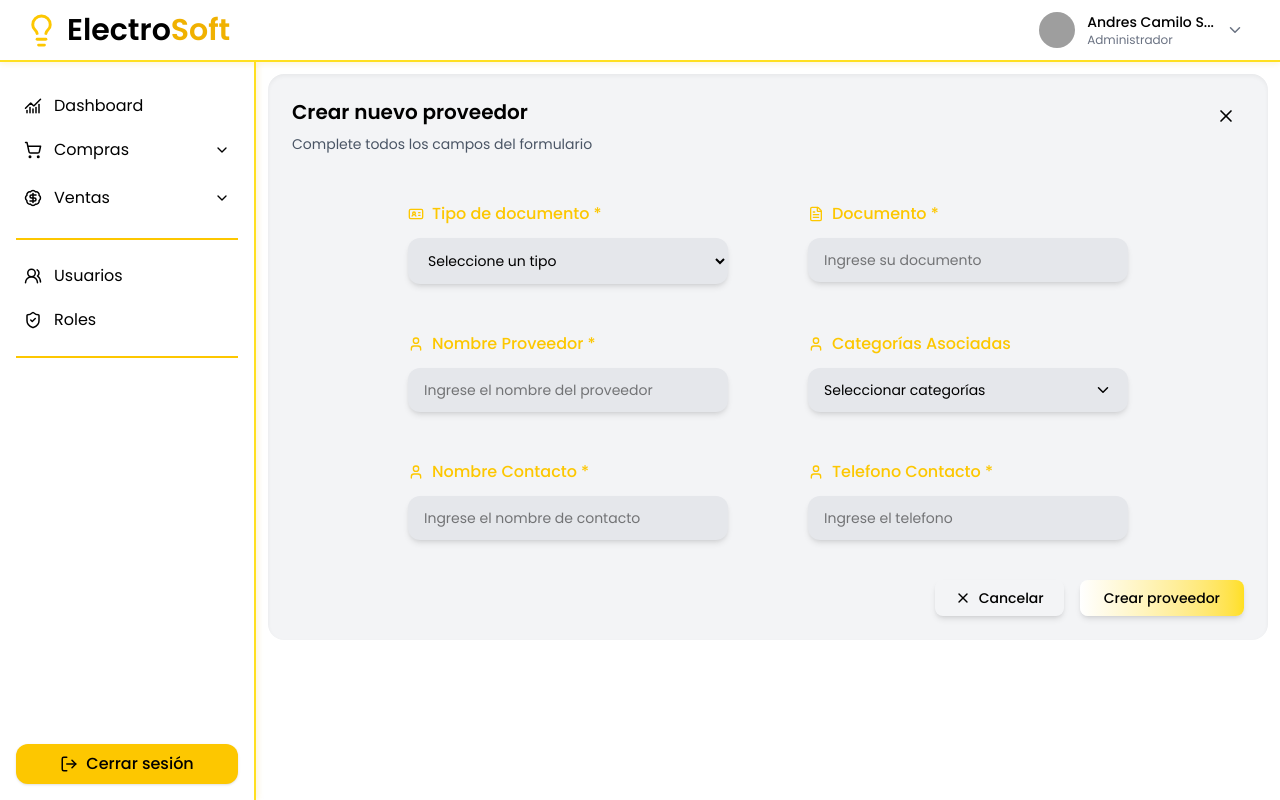
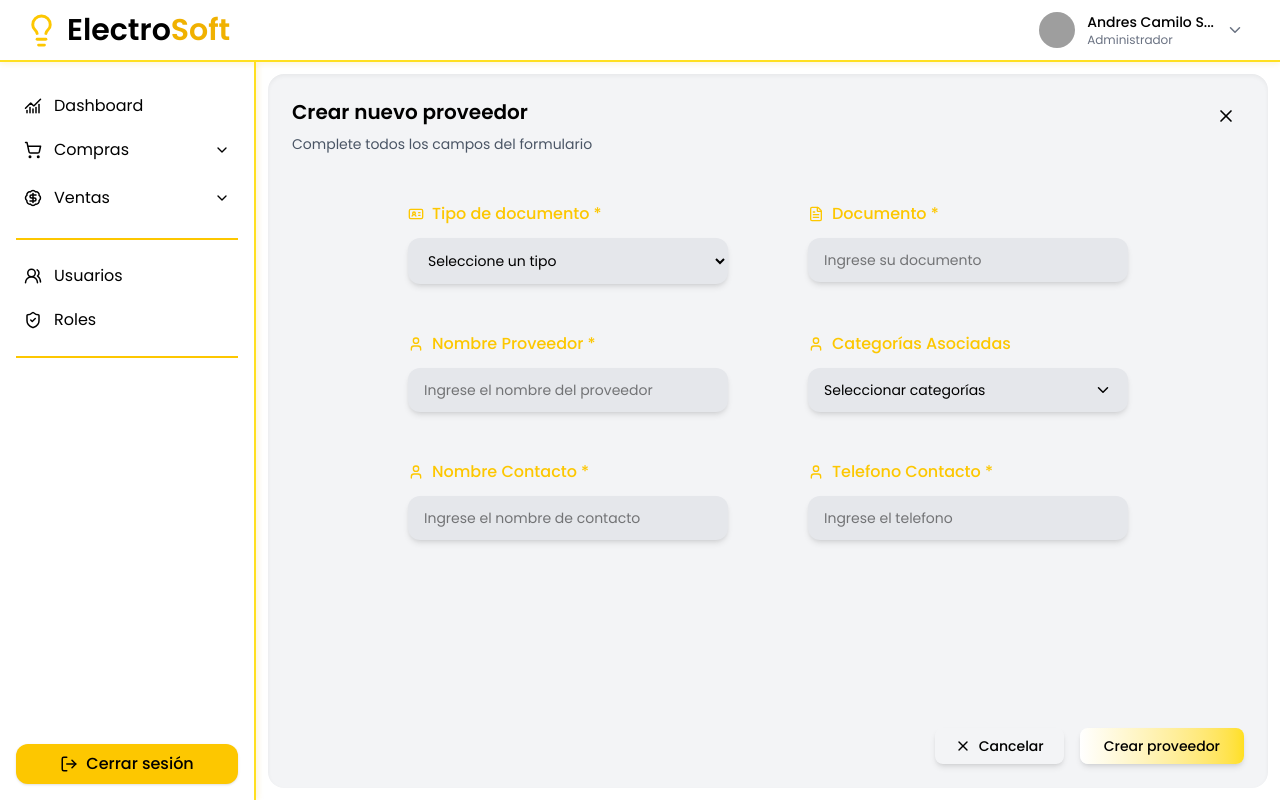
Before and after one commit to Juan17-santa/ElectroSoft, a React (Vite) app: page /dashboard/providers/create in a window 1280 px wide. Built offline with nearby package versions, Linux system fonts and the light colour scheme; grey boxes are pictures that could not be loaded.

Commit message:
refactor: update visual elements and layout structure

```diff
--- a/src/feature/dashboard/pages/providers/components/ProvidersForm.jsx
+++ b/src/feature/dashboard/pages/providers/components/ProvidersForm.jsx
@@ -53,7 +53,7 @@ export default function ProviderForm({
 
     return (
         // Formulario principal
-        <form onSubmit={handleSubmit}>
+        <form onSubmit={handleSubmit} className="flex flex-col flex-1">
 
             {/* Contenedor principal del formulario */}
             <div className="flex flex-col items-center gap-12 mt-6 justify-around mx-28">
@@ -250,7 +250,7 @@ export default function ProviderForm({
             </div>
 
             {/* ================= BOTONES ================= */}
-            <div className="flex justify-end mt-10 w-full gap-4">
+            <div className="flex justify-end gap-4 mt-auto">
 
                 {/* Botón Cancelar */}
                 <button
--- a/src/feature/dashboard/pages/providers/components/ProvidersTable.jsx
+++ b/src/feature/dashboard/pages/providers/components/ProvidersTable.jsx
@@ -44,11 +44,11 @@ export default function ProvidersTable({
                             <th className="px-3 py-2 font-semibold w-12">ID</th>
                             <th className="px-3 py-2 font-semibold w-28">Documento</th>
                             <th className="px-3 py-2 font-semibold w-36">Nombre proveedor</th>
-                            <th className="px-3 py-2 font-semibold w-32">Nombre contacto</th>
+                            <th className="px-3 py-2 font-semibold w-36">Nombre contacto</th>
                             <th className="px-3 py-2 font-semibold w-28">Telefono contacto</th>
                             <th className="px-3 py-2 font-semibold w-44">Categorias asociadas</th>
                             <th className="px-3 py-2 font-semibold w-28">Estado</th>
-                            <th className="px-3 py-2 font-semibold">Acciones</th>
+                            <th className="px-3 py-2 font-semibold w-48 text-center">Acciones</th>
                         </tr>
                     </thead>
 
--- a/src/feature/dashboard/pages/providers/pages/CreateProvider.jsx
+++ b/src/feature/dashboard/pages/providers/pages/CreateProvider.jsx
@@ -46,7 +46,7 @@ export default function CreateProvider() {
 
     return (
         <>
-            <div className="bg-gray-100 p-6 rounded-2xl flex flex-col gap-6 shadow-inner">
+            <div className="bg-gray-100 p-6 rounded-2xl flex flex-col gap-6 shadow-inner h-full">
 
                 {/* HEADER DE LA PÁGINA */}
                 <div className="flex justify-between items-start">
--- a/src/feature/dashboard/pages/providers/pages/ProviderDetails.jsx
+++ b/src/feature/dashboard/pages/providers/pages/ProviderDetails.jsx
@@ -42,10 +42,10 @@ export default function ProviderDetails() {
     };
 
     return (
-        <div className="bg-gray-100 p-6 rounded-2xl flex flex-col gap-6 w-full shadow-inner">
+        <div className="bg-gray-100 p-6 rounded-2xl flex flex-col gap-6 w-full shadow-inner h-full">
 
             <div
-                className="relative bg-white rounded-3xl p-8 shadow-lg overflow-hidden min-h-120"
+                className="relative bg-white rounded-3xl p-8 shadow-lg overflow-hidden h-full"
                 style={{
                     backgroundImage: 'url("/background-shopping-details.png")',
                     backgroundSize: "cover",
--- a/src/feature/dashboard/pages/providers/pages/UpdateProvider.jsx
+++ b/src/feature/dashboard/pages/providers/pages/UpdateProvider.jsx
@@ -58,7 +58,7 @@ export default function UpdateProvider() {
 
     return (
         <>
-            <div className="bg-gray-100 p-6 rounded-2xl flex flex-col gap-6 shadow-inner">
+            <div className="bg-gray-100 p-6 rounded-2xl flex flex-col gap-6 shadow-inner h-full">
 
                 {/* HEADER DE LA PÁGINA */}
                 <div className="flex justify-between items-start">
```
